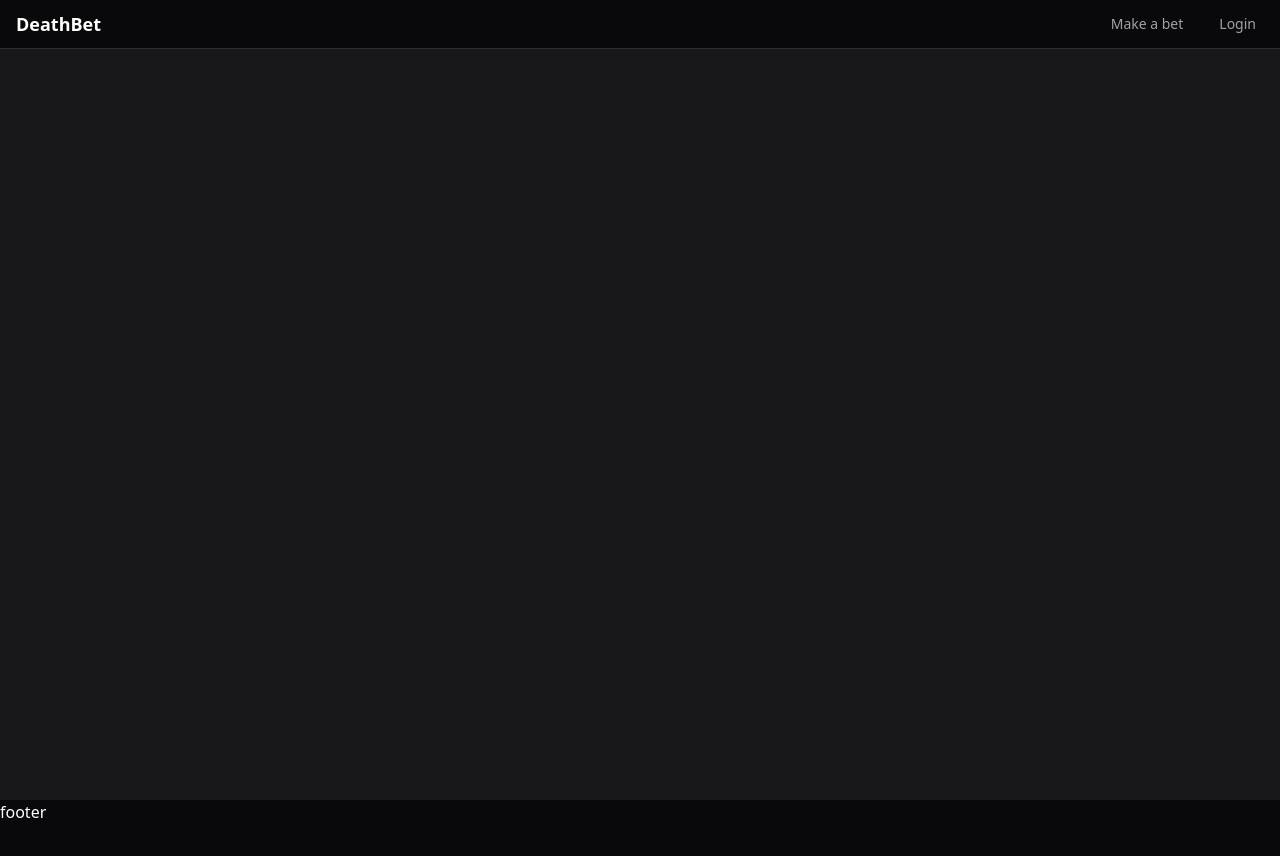
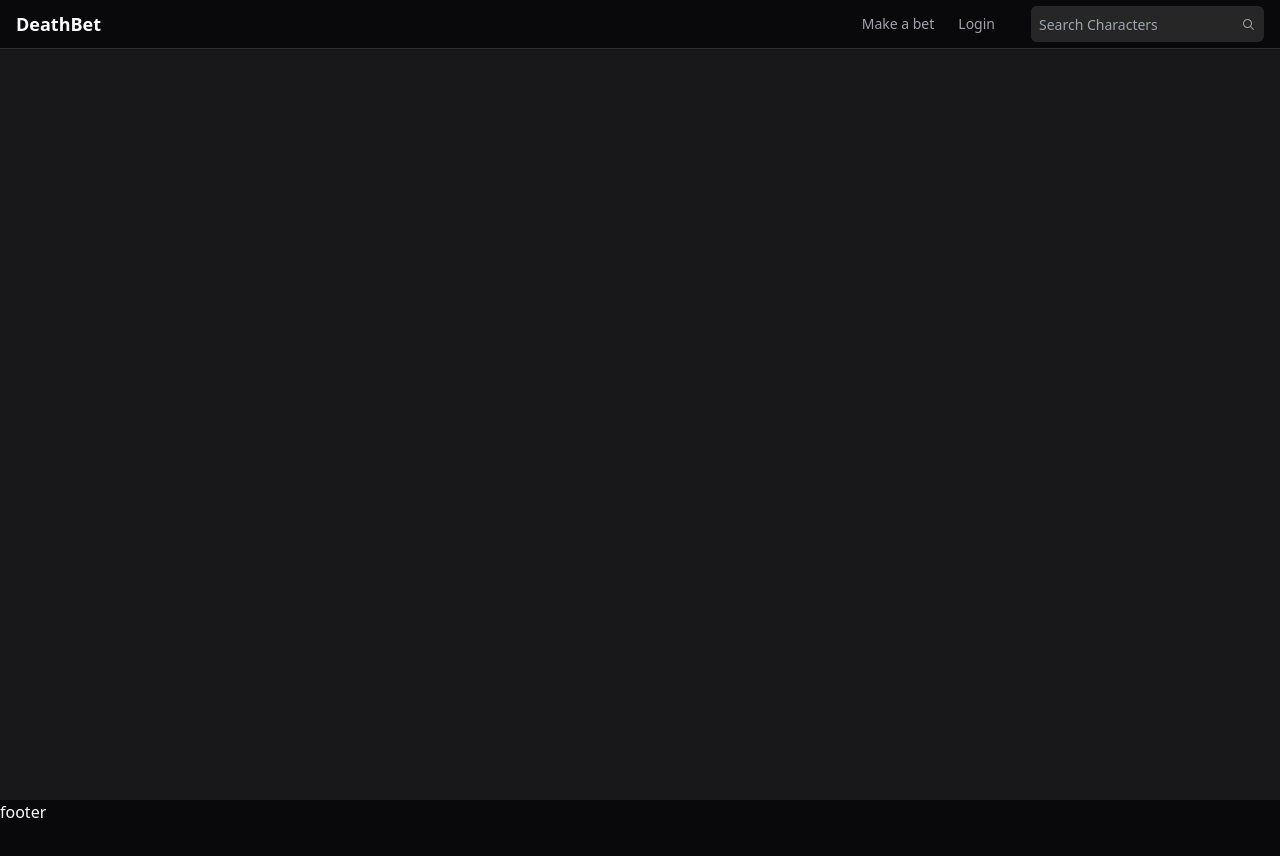
Before and after one commit to Gains-Orientered-Programming/WOWDeathBets, a Next.js app: page / in a window 1280 px wide. Shown: the top 856 px of the page. Built offline with nearby package versions, Linux system fonts and the light colour scheme.

Commit message:
bliz login

```diff
--- a/src/components/main-nav.tsx
+++ b/src/components/main-nav.tsx
@@ -1,6 +1,23 @@
+"use client";
+
 import Link from "next/link";
+import { useRouter } from "next/navigation";
+import React from "react";
+import { useForm, SubmitHandler } from "react-hook-form";
+
+type Inputs = {
+  characterName: string;
+};
 
 const Navbar = () => {
+  const router = useRouter();
+  const { register, handleSubmit, reset } = useForm<Inputs>();
+
+  const onSubmit: SubmitHandler<Inputs> = (data) => {
+    router.push(`/characters/eu/nekrosh/${data.characterName}`);
+    reset();
+  };
+
   return (
     <>
       <div className="sticky top-0 h-12 bg-zinc-950 shadow-[0_1px_rgba(211,237,248,0.11)] z-50 text-zinc-400">
@@ -10,10 +27,46 @@ const Navbar = () => {
               <h1 className="text-lg font-bold text-white">DeathBet</h1>
             </Link>
           </div>
-          <div>
-            <ul className="flex flex-row gap-5">
-              <ListElement href={"/"}>Make a bet</ListElement>
-              <ListElement href={"/"}>Login</ListElement>
+          <div className="h-full">
+            <ul className="flex flex-row gap-7 h-full items-center">
+              <div className="flex flex-row items-center gap-2">
+                <ListElement href={"/"}>Make a bet</ListElement>
+                <ListElement
+                  href={
+                    "https://eu.battle.net/oauth/authorize?response_type=code&client_id=5f16fcf010554bd28b61f5614babd0d3&redirect_uri=http://127.0.0.1:3000/&scope=wow.profile"
+                  }
+                >
+                  Login
+                </ListElement>
+              </div>
+              <form onSubmit={handleSubmit(onSubmit)}>
+                <div className="flex flex-row bg-neutral-800 rounded-md">
+                  <input
+                    {...register("characterName", { required: true })}
+                    className="rounded-md outline-none bg-neutral-800 h-9 text-white indent-2 text-sm"
+                    placeholder="Search Characters"
+                  />
+                  <button
+                    type={"submit"}
+                    className="flex items-center p-2 hover:bg-zinc-700 cursor-pointer rounded-r-md"
+                  >
+                    <svg
+                      width="15"
+                      height="15"
+                      viewBox="0 0 15 15"
+                      fill="none"
+                      xmlns="http://www.w3.org/2000/svg"
+                    >
+                      <path
+                        d="M10 6.5C10 8.433 8.433 10 6.5 10C4.567 10 3 8.433 3 6.5C3 4.567 4.567 3 6.5 3C8.433 3 10 4.567 10 6.5ZM9.30884 10.0159C8.53901 10.6318 7.56251 11 6.5 11C4.01472 11 2 8.98528 2 6.5C2 4.01472 4.01472 2 6.5 2C8.98528 2 11 4.01472 11 6.5C11 7.56251 10.6318 8.53901 10.0159 9.30884L12.8536 12.1464C13.0488 12.3417 13.0488 12.6583 12.8536 12.8536C12.6583 13.0488 12.3417 13.0488 12.1464 12.8536L9.30884 10.0159Z"
+                        fill="currentColor"
+                        fill-rule="evenodd"
+                        clip-rule="evenodd"
+                      ></path>
+                    </svg>
+                  </button>
+                </div>
+              </form>
             </ul>
           </div>
         </div>
--- a/src/services/oAuth.ts
+++ b/src/services/oAuth.ts
@@ -27,8 +27,6 @@ export async function createAccessToken(region: string = "eu") {
   if (isTokenValid()) {
     return token as string;
   }
-
-  const data = { grant_type: "client_credentials" };
 
   try {
     const response = await axios.post(
@@ -65,7 +63,6 @@ export async function getDataFromApi<T>(
 ): Promise<T> {
   params["access_token"] = await createAccessToken();
   const url = `https://${region}.api.blizzard.com${path}`;
-  console.log(url, { params });
   try {
     const response = await axios.get(url, { params });
     const data: T = response.data;
```
Also changed, not shown: package.json (+4 -4 lines), 1 other file (tests, documents, lock files or other folders).
